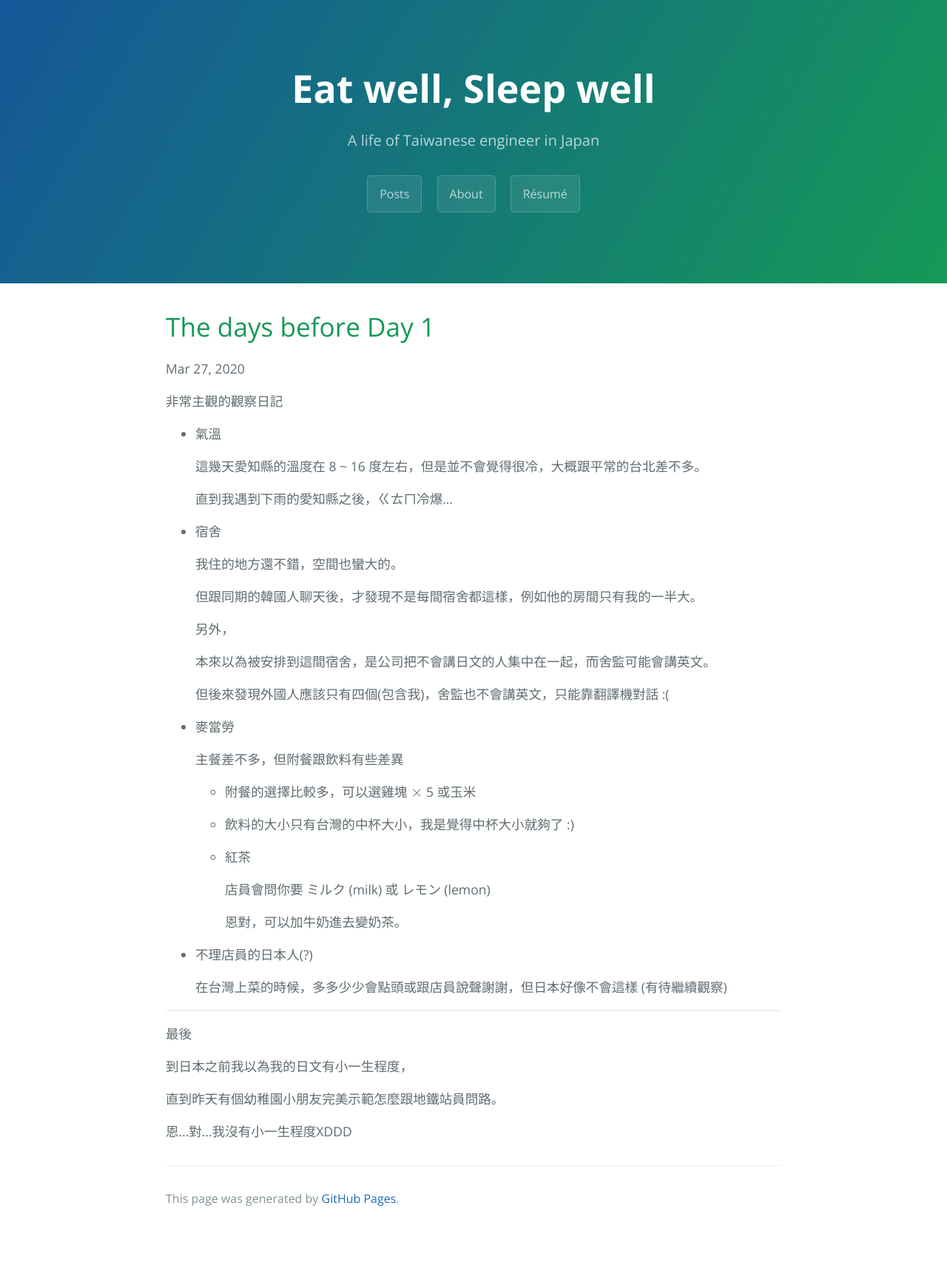
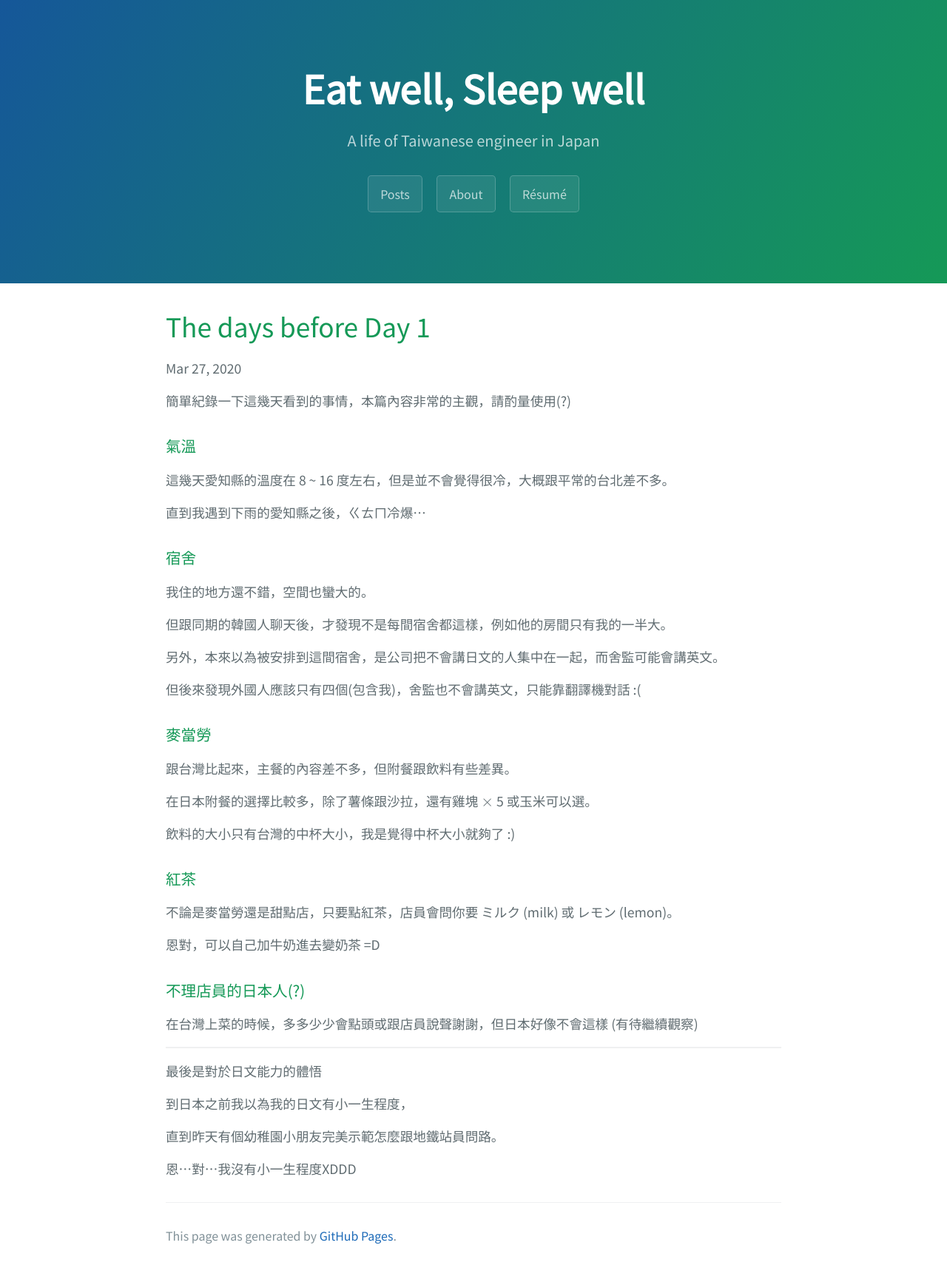
Before and after one commit to ChampDBG/ChampDBG.github.io, a Jekyll site: the page built from _posts/2020-03-27-The days before Day 1.md, in a window 1280 px wide. Shown: the whole page at 74% size. Built offline with Jekyll 4.4.1, drawn with Linux system fonts in a browser that asks for light colours; formulas are drawn with MathJax 3; before the commit the page ends 1664 px from its top, so only the background shows below that.

Commit message:
add a new post
1. add a new post
2. refind writing arrange for mobile to read
3. modify the font

```diff
--- a/_posts/2020-03-27-The days before Day 1.md
+++ b/_posts/2020-03-27-The days before Day 1.md
@@ -4,47 +4,44 @@ title:  "The days before Day 1"
 date:   2020-03-27 11:00:00 +0900
 categories: diary
 ---
-非常主觀的觀察日記
+簡單紀錄一下這幾天看到的事情，本篇內容非常的主觀，請酌量使用(?)
 
-* 氣溫
+### 氣溫
 
-  這幾天愛知縣的溫度在 8 ~ 16 度左右，但是並不會覺得很冷，大概跟平常的台北差不多。
+這幾天愛知縣的溫度在 8 ~ 16 度左右，但是並不會覺得很冷，大概跟平常的台北差不多。
 
-  直到我遇到下雨的愛知縣之後，ㄍㄊㄇ冷爆...
+直到我遇到下雨的愛知縣之後，ㄍㄊㄇ冷爆...
 
-* 宿舍
+### 宿舍
 
-  我住的地方還不錯，空間也蠻大的。
+我住的地方還不錯，空間也蠻大的。
 
-  但跟同期的韓國人聊天後，才發現不是每間宿舍都這樣，例如他的房間只有我的一半大。
+但跟同期的韓國人聊天後，才發現不是每間宿舍都這樣，例如他的房間只有我的一半大。
 
-  另外，
+另外，本來以為被安排到這間宿舍，是公司把不會講日文的人集中在一起，而舍監可能會講英文。
 
-  本來以為被安排到這間宿舍，是公司把不會講日文的人集中在一起，而舍監可能會講英文。
+但後來發現外國人應該只有四個(包含我)，舍監也不會講英文，只能靠翻譯機對話 :(
 
-  但後來發現外國人應該只有四個(包含我)，舍監也不會講英文，只能靠翻譯機對話 :(
+### 麥當勞
+跟台灣比起來，主餐的內容差不多，但附餐跟飲料有些差異。
 
-* 麥當勞
+在日本附餐的選擇比較多，除了薯條跟沙拉，還有雞塊 $\times$ 5 或玉米可以選。
 
-  主餐差不多，但附餐跟飲料有些差異
+飲料的大小只有台灣的中杯大小，我是覺得中杯大小就夠了 :)
 
-  * 附餐的選擇比較多，可以選雞塊 $\times$ 5 或玉米
+### 紅茶
 
-  * 飲料的大小只有台灣的中杯大小，我是覺得中杯大小就夠了 :)
+不論是麥當勞還是甜點店，只要點紅茶，店員會問你要 ミルク (milk) 或 レモン (lemon)。
 
-  * 紅茶
+恩對，可以自己加牛奶進去變奶茶 =D
 
-    店員會問你要 ミルク (milk) 或 レモン (lemon)
+### 不理店員的日本人(?)
 
-    恩對，可以加牛奶進去變奶茶。
-
-* 不理店員的日本人(?)
-
-  在台灣上菜的時候，多多少少會點頭或跟店員說聲謝謝，但日本好像不會這樣 (有待繼續觀察)
+在台灣上菜的時候，多多少少會點頭或跟店員說聲謝謝，但日本好像不會這樣 (有待繼續觀察)
 
 ---
 
-最後
+最後是對於日文能力的體悟
 
 到日本之前我以為我的日文有小一生程度，
 
--- a/_sass/jekyll-theme-cayman.scss
+++ b/_sass/jekyll-theme-cayman.scss
@@ -28,7 +28,7 @@
 body {
   padding: 0;
   margin: 0;
-  font-family: "Open Sans",  'Noto Sans TC';
+  font-family: 'Noto Sans TC';
   font-size: 16px;
   line-height: 1.5;
   color: $body-text-color;
```
Also changed, not shown: _posts/2020-03-30-Add Kanji on Residence Card.md (added, +33 -0 lines).
